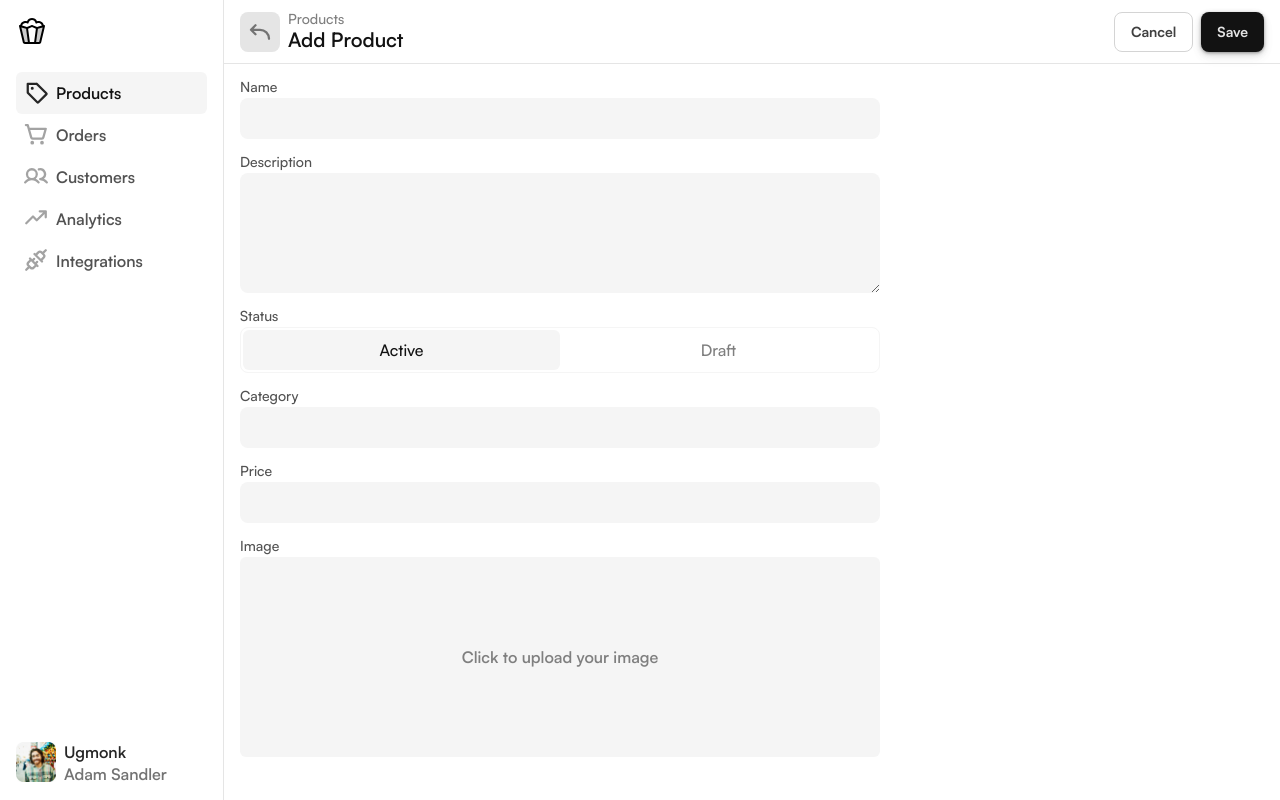
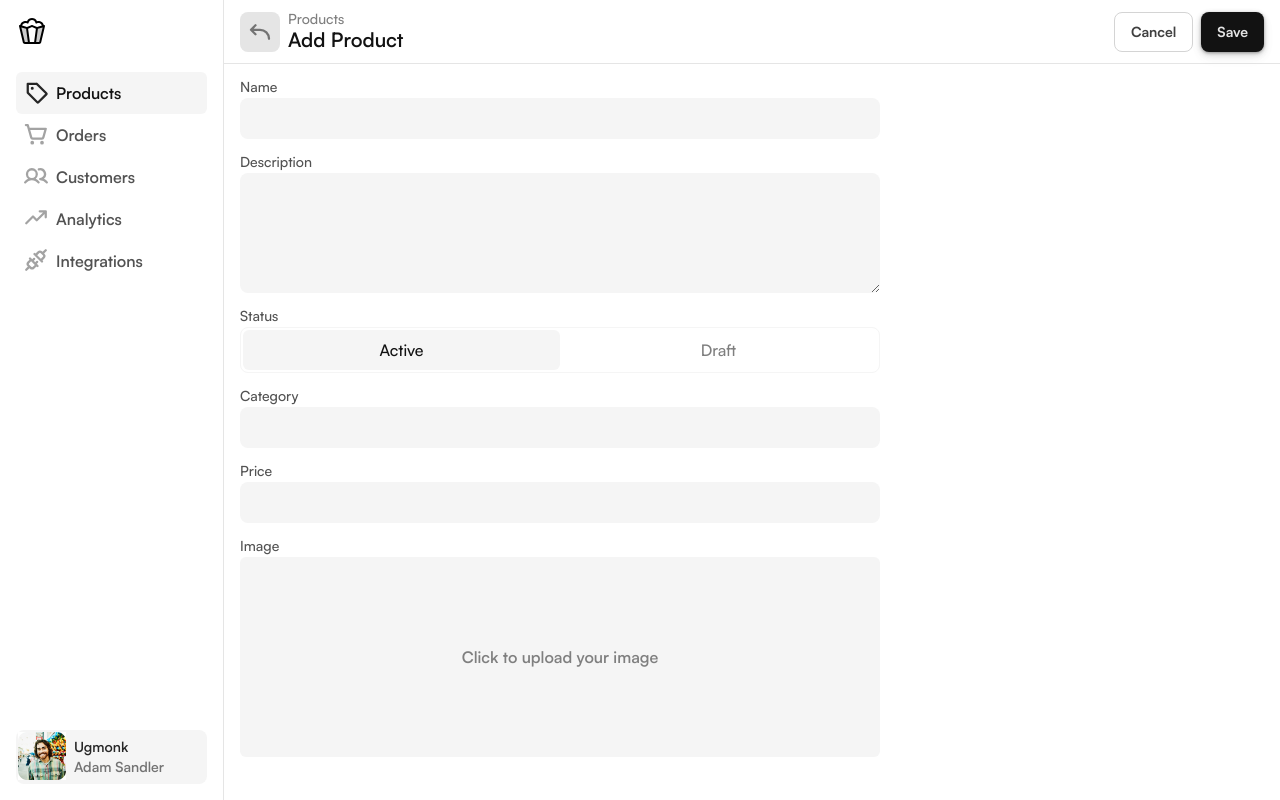
Before and after one commit to ahmdyassr/catalogue-frontend, a Next.js app: page /products/add in a window 1280 px wide. Built offline with nearby package versions, Linux system fonts and the light colour scheme.

Commit message:
Improve sidebar profile

```diff
--- a/app/_components/Sidebar.jsx
+++ b/app/_components/Sidebar.jsx
@@ -59,8 +59,8 @@ const Sidebar = () => {
 				<div className={styles.sidebar__profileImage}>
 					<Image
 						src='/images/avatar.jpg'
-						width={40}
-						height={40}
+						width={48}
+						height={48}
 						alt='Adam Sandler' />
 				</div>
 				<div className={styles.sidebar__profileContent}>
--- a/scss/components/Sidebar.module.scss
+++ b/scss/components/Sidebar.module.scss
@@ -70,6 +70,9 @@
 	display: flex;
 	align-items: center;
 	margin-top: auto;
+	padding: 2px;
+	border-radius: 8px;
+	background-color: var(--light-200);
 }
 
 .sidebar__profileImage {
@@ -83,11 +86,13 @@
 }
 
 .sidebar__profileStore {
+	font-size: 14px;
 	font-weight: var(--semibold);
 	color: var(--dark-500);
 }
 
 .sidebar__profileName {
+	font-size: 14px;
 	font-weight: var(--semibold);
 	color: var(--dark-100);
 }
```
